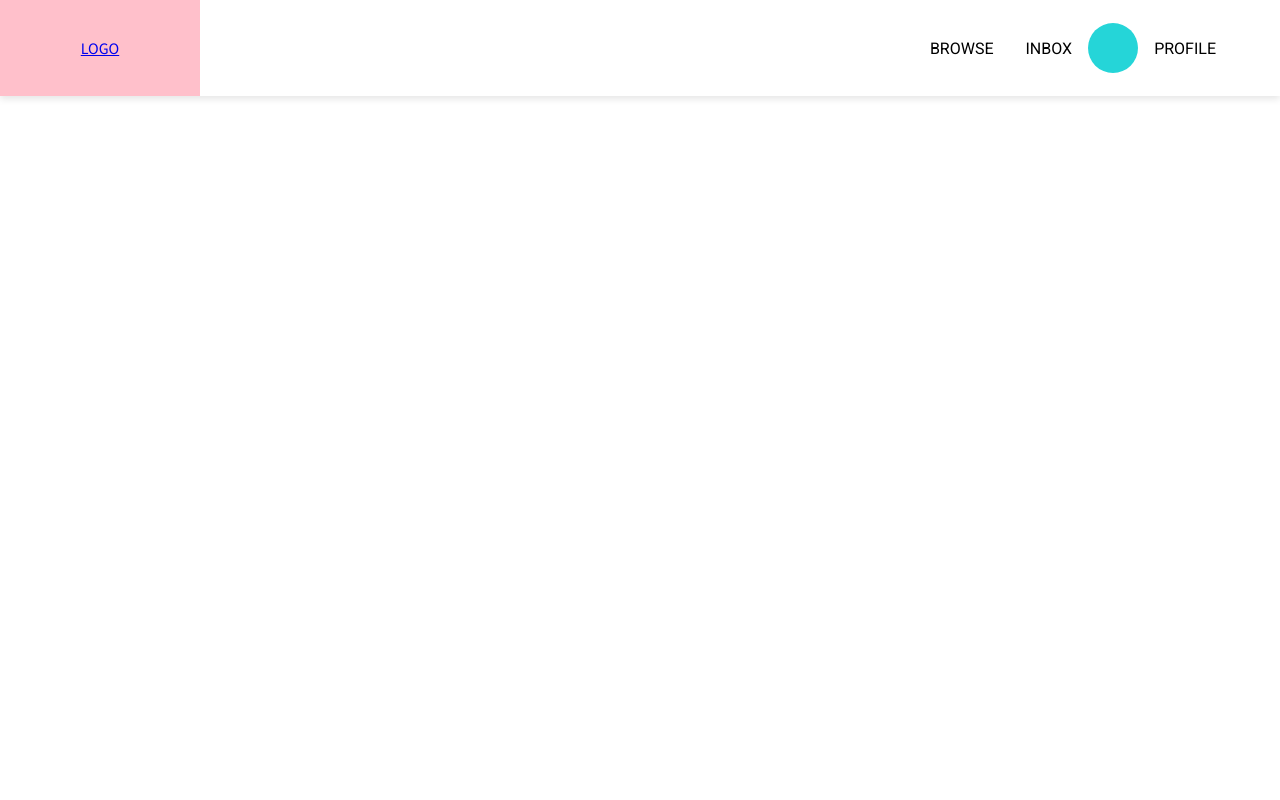
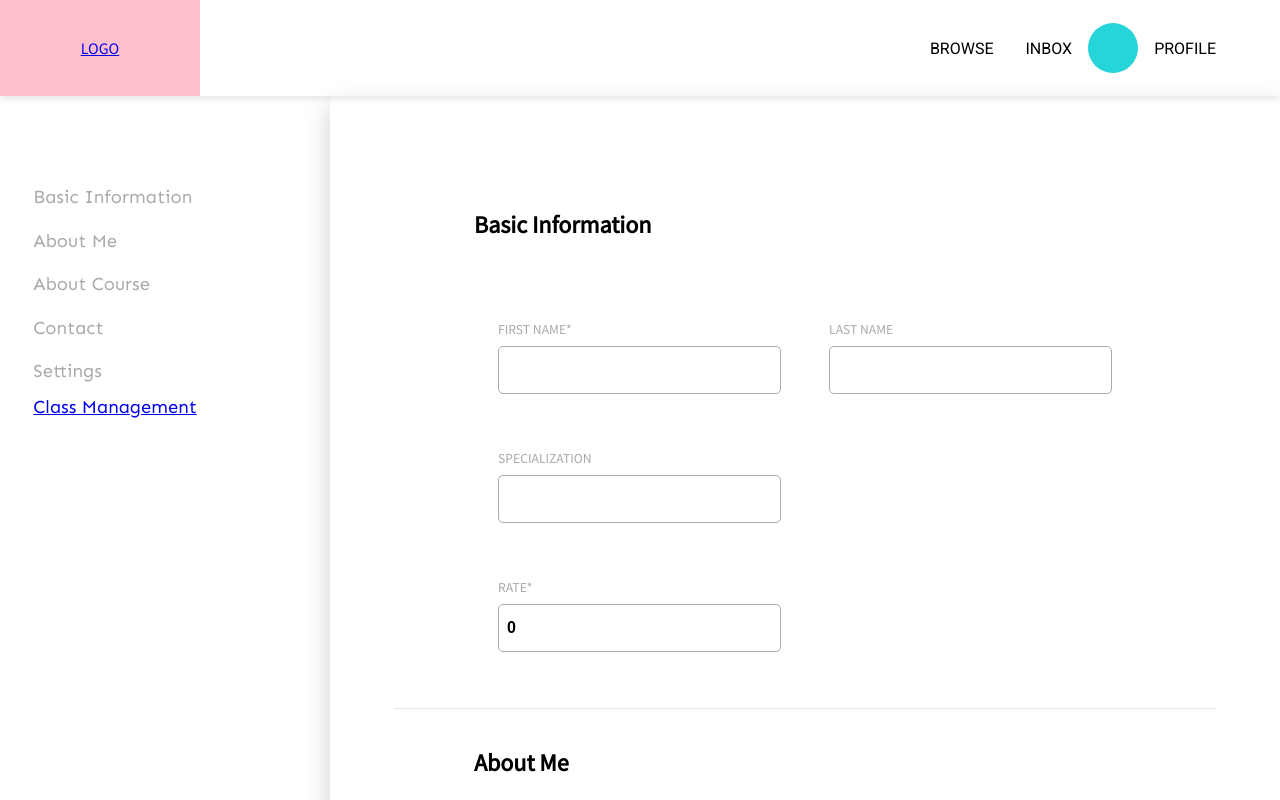
Before and after one commit to brianqian/skill-marketplace, a React (Create React App) app in the folder client/: page /profile/home in a window 1280 px wide. Shown: the top 800 px of the page. Built offline with nearby package versions, Linux system fonts and the light colour scheme.

Commit message:
abstracted layout from profile sections, started course management page

```diff
--- a/client/src/App.js
+++ b/client/src/App.js
@@ -5,8 +5,9 @@ import EditProfile from './pages/EditProfile';
 import Header from './components/Header';
 import Home from './pages/Home';
 import ClassProfile from './pages/ClassProfile';
-import Login from "./pages/Login";
-import Register from "./pages/Register"
+import EditClasses from './pages/EditCourses';
+import Login from './pages/Login';
+import Register from './pages/Register';
 
 const Container = styled.div``;
 
@@ -15,11 +16,13 @@ function App() {
     <Container>
       <Header />
       <Switch>
-        <Route exact path="/profile" component={EditProfile} />
         <Route exact path="/login" component={Login} />
         <Route exact path="/register" component={Register} />
+        <Route exact path="/profile/home" component={EditProfile} />
+        <Route exact path="/profile/classes" component={EditClasses} />
         <Route exact path="/" component={Home} />
         <Route path="/class" component={ClassProfile} />
+        {/* <AuthPage /> */}
       </Switch>
     </Container>
   );
--- a/client/src/components/Card.js
+++ b/client/src/components/Card.js
@@ -31,7 +31,7 @@ Card.propTypes = {
   center: PropTypes.bool, // align-items && justify-content center
   boxShadow: PropTypes.string,
   className: PropTypes.string,
-  flexDirection: PropTypes.oneOf(['row, column']),
+  flexDirection: PropTypes.oneOf(['row', 'column']),
   align: PropTypes.string,
   justify: PropTypes.string,
 };
--- a/client/src/components/Header.js
+++ b/client/src/components/Header.js
@@ -44,7 +44,7 @@ function Header() {
         <a href="#">Browse</a>
         <a href="#">Inbox</a>
         <Avatar />
-        <Link to="/profile">Profile</Link>
+        <Link to="/profile/home">Profile</Link>
       </Nav>
     </Container>
   );
--- /dev/null
+++ b/client/src/components/Layout/ProfilePageLayout.js
@@ -0,0 +1,46 @@
+import React, { useEffect, useRef, useCallback, useState } from 'react';
+import styled from 'styled-components';
+import SideNav from '../SideNav';
+import Card from '../Card';
+
+const Container = styled.div`
+  display: flex;
+`;
+
+function ProfilePageLayout({ children }) {
+  const [sections, setSections] = useState({});
+
+  // SideNav needs click listeners that scroll to each section
+  // SideNav should receive and object of {<sectionTitle>: <clickHandler>}
+  // Each section needs to be mapped over with refs
+  // State Object keeps track of refs and click listeners
+
+  // const clickHandler = useCallback(
+  //   ref => {
+  //     console.log(ref.current);
+  //   },
+  //   []
+  // );
+
+  // useEffect(() => {
+  //   React.Children.map(children, child => {
+  //     const title = child.props.title || child.type.name;
+  //     const ref = useRef(null)
+  //     setSections({ ...sections, [title]: {handler: clickHandler} });
+  //     // const ref = useRef(null);
+  //     // refs[title] = {ref, clickHandler: clickHandler(ref)};
+  //     // React.cloneElement(child, {ref});
+  //   });
+  // }, []);
+
+  return (
+    <Container>
+      <SideNav sections={sections} />
+      <Card w="1200px" m="0 0 150px 100px" p="2rem 4rem" flexDirection="column">
+        {children}
+      </Card>
+    </Container>
+  );
+}
+
+export default ProfilePageLayout;
--- a/client/src/components/SideNav.js
+++ b/client/src/components/SideNav.js
@@ -1,5 +1,6 @@
 import React from 'react';
 import styled from 'styled-components/macro';
+import { Link } from 'react-router-dom';
 
 const Container = styled.nav`
   color: ${p => p.theme.color.gray};
@@ -33,7 +34,9 @@ function SideNav() {
         <li>About Course</li>
         <li>Contact</li>
         <li>Settings</li>
+        <Link to="/profile/classes">Class Management</Link>
       </ul>
+      <div></div>
     </Container>
   );
 }
--- a/client/src/components/hooks/useFetch.js
+++ b/client/src/hooks/useFetch.js
@@ -1,5 +1,5 @@
 import { useReducer, useEffect } from 'react';
-import Client from '../../utils/HTTPClient';
+import Client from '../utils/HTTPClient';
 
 const initialState = {
   data: '',
@@ -29,6 +29,7 @@ const useFetch = (endpoint, method, body) => {
 
   useEffect(() => {
     const fetchData = async () => {
+      if (!endpoint) return;
       dispatch({ type: 'FETCHING' });
       const resp = await Client.request(endpoint, method, body);
       if (resp.error) {
--- a/client/src/pages/ClassProfile.js
+++ b/client/src/pages/ClassProfile.js
@@ -1,6 +1,6 @@
 import React, { useState } from 'react';
 import styled from 'styled-components';
-import useFetch from '../components/hooks/useFetch';
+import useFetch from '../hooks/useFetch';
 import Avatar from '../components/Avatar';
 import Card from '../components/Card';
 import Button from '../components/Button';
--- /dev/null
+++ b/client/src/pages/EditCourses.js
@@ -0,0 +1,76 @@
+import React from 'react';
+import styled from 'styled-components';
+import Layout from '../components/Layout/ProfilePageLayout';
+import Row from '../components/EditCourse/Row';
+
+const Table = styled.div`
+  display: flex;
+  flex-direction: column;
+  border-radius: 8px;
+  background-color: hsla(181, 25%, 25%, 0.25);
+  box-shadow: 0px 10px 23px 0px rgba(0, 0, 0, 0.2);
+  overflow: hidden;
+`;
+
+const Column = styled.div`
+  flex: ${p => p.flex};
+`;
+
+const ColumnTitle = styled.p`
+  grid-row: 1;
+  text-transform: uppercase;
+  font-size: 0.8em;
+`;
+
+const ClassTable = styled.div`
+  width: 100%;
+  background-color: white;
+  padding: 1rem 0;
+`;
+
+const Header = styled.div`
+  padding: 1rem;
+  width: 100%;
+  display: flex;
+`;
+
+// Grid columns:
+// Class Name
+// Rate
+// Category
+// Description -- hidden in collpasable menu
+// Media -- images/videos -- hidden in collapsable menu
+
+const courses = [
+  { title: 'Pottery', category: 'Arts & Crafts', rate: 22 },
+  { title: 'HTML & CSS', category: 'Web Development', rate: 40 },
+  { title: 'Basic Sous Vide', category: 'Cooking', rate: 15 },
+  { title: 'How to play Poker', category: 'Games', rate: 20 },
+];
+
+function EditCourses() {
+  return (
+    <Layout>
+      <Table>
+        <Header>
+          <Column flex={2}>
+            <ColumnTitle>Class Name</ColumnTitle>
+          </Column>
+          <Column flex={2}>
+            <ColumnTitle>Category</ColumnTitle>
+          </Column>
+          <Column flex={1}>
+            <ColumnTitle>Rate</ColumnTitle>
+          </Column>
+        </Header>
+        <ClassTable>
+          {courses.map(course => (
+            <Row classInfo={course} />
+          ))}
+        </ClassTable>
+      </Table>
+    </Layout>
+  );
+}
+
+export default EditCourses;
--- a/client/src/pages/EditProfile.js
+++ b/client/src/pages/EditProfile.js
@@ -1,17 +1,12 @@
 import React, { useReducer, useEffect } from 'react';
 import styled from 'styled-components/macro';
 import * as Yup from 'yup';
-import SideNav from '../components/SideNav';
 import BasicInformation from '../components/Profile/BasicInformation';
 import AboutMe from '../components/Profile/AboutMe';
 import Contact from '../components/Profile/Contact';
 import Settings from '../components/Profile/Settings';
 import Client from '../utils/HTTPClient';
-import Card from '../components/Card';
-
-const Container = styled.div`
-  display: flex;
-`;
+import Layout from '../components/Layout/ProfilePageLayout';
 
 const reducer = (state, action) => {
   switch (action.type) {
@@ -60,9 +55,7 @@ function EditProfile() {
   };
 
   return (
-    <Container>
-      <SideNav />
-      <Card w="1200px" m="0 0 150px 0" p="2rem 4rem" flexDirection="column">
+    <Layout>
       <BasicInformation
         initialValues={state.basic}
         validationSchema={Yup.object({
@@ -96,10 +89,9 @@ function EditProfile() {
         validationSchema={Yup.object({
           password: Yup.string().min(6, 'Must be at least 6 digits'),
         })}
-          title="Settings"
+        title="Settings2"
       />
-      </Card>
-    </Container>
+    </Layout>
   );
 }
 
```
Also changed, not shown: client/.eslintrc.json, 1 other file (tests, documents, lock files or other folders). Lines whose indentation alone changed are shown as unchanged.
